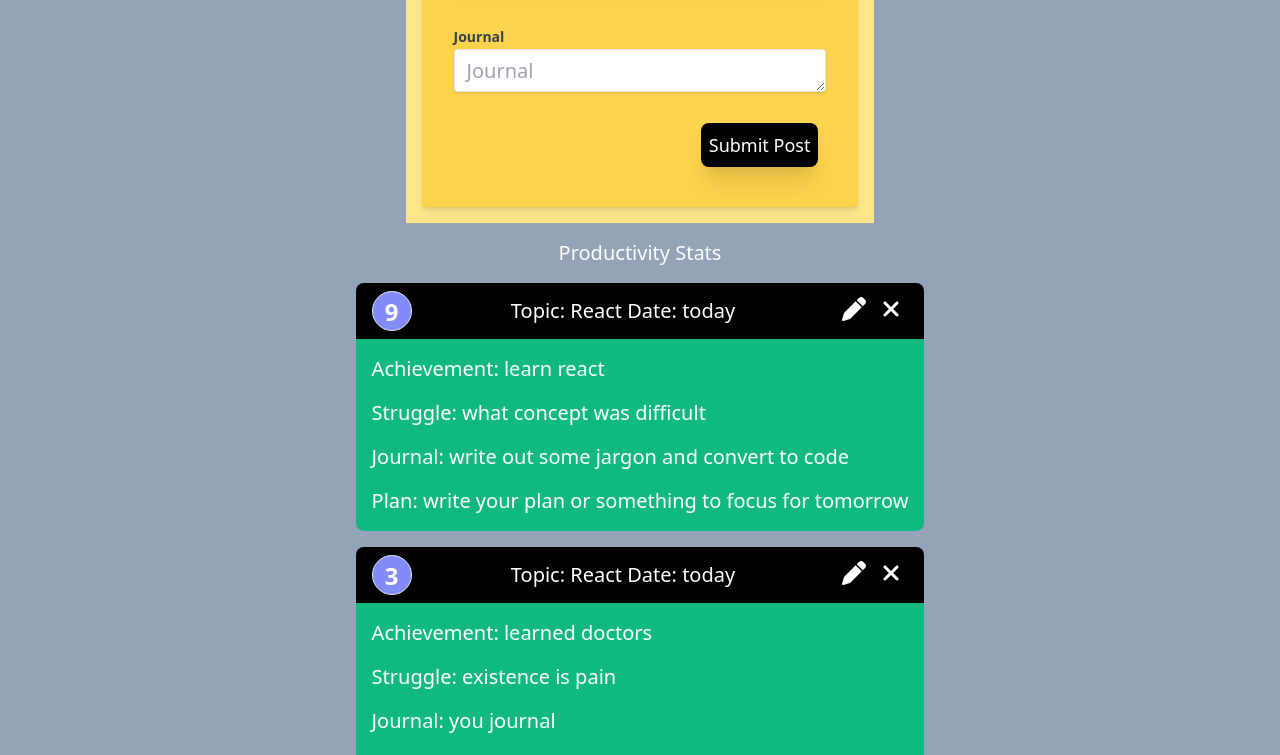
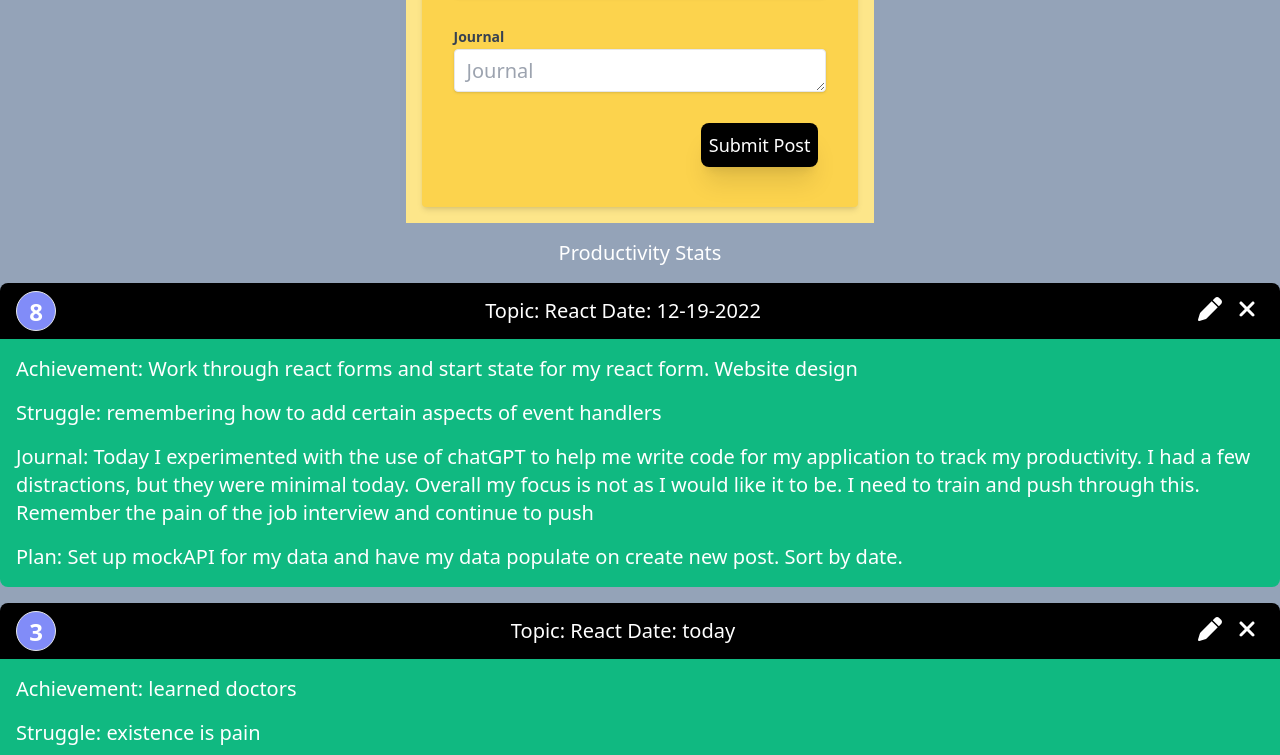
Before and after one commit to mjmitchelldpt1/productivity-tracker, a React (Vite) app: page / in a window 1280 px wide. Shown: the part 544-1299 px from the top of the page. Built offline with nearby package versions, Linux system fonts and the light colour scheme.

Commit message:
deleteEntry by entry id added

```diff
--- a/package.json
+++ b/package.json
@@ -20,6 +20,7 @@
     "react-dom": "^18.2.0",
     "react-icons": "^4.7.1",
     "react-router-dom": "^6.4.5",
+    "react-syntax-highlighter": "^15.5.0",
     "react-textarea-autosize": "^8.4.0",
     "vite-plugin-babel-macros": "^1.0.6"
   },
--- a/src/App.jsx
+++ b/src/App.jsx
@@ -1,4 +1,5 @@
 import { BrowserRouter as Router, Routes, Route } from "react-router-dom";
+import { useState } from "react";
 import Navbar from "./layout/Navbar";
 import Footer from "./layout/Footer";
 import ProductivityForm from "./components/ProductivityForm";
@@ -8,6 +9,53 @@ import About from "./pages/About";
 import Login from "./pages/Login";
 
 function App() {
+  const [productivityData, setProductivityData] = useState([
+    {
+      id: 1,
+      date: "12-19-2022",
+      topic: "React",
+      rating: 8,
+      achievement:
+        "Work through react forms and start state for my react form.  Website design",
+      struggle: "remembering how to add certain aspects of event handlers",
+      journal:
+        "Today I experimented with the use of chatGPT to help me write code for my application to track my productivity.  I had a few distractions, but they were minimal today.  Overall my focus is not as I would like it to be.  I need to train and push through this.  Remember the pain of the job interview and continue to push",
+      plan: "Set up mockAPI for my data and have my data populate on create new post.  Sort by date.",
+    },
+    {
+      id: 2,
+      date: "today",
+      topic: "React",
+      rating: 3,
+      achievement: "learned doctors",
+      struggle: "existence is pain",
+      journal: "you journal",
+      plan: "finish me",
+    },
+    {
+      id: 3,
+      date: "today",
+      topic: "React",
+      rating: 5,
+      achievement: "sort it out mate",
+      struggle: "distractions",
+      journal: "where am i",
+      plan: "procrastinate",
+    },
+  ]);
+
+  const addEntry = (newFormData) => {
+    setProductivityData([newFormData, ...productivityData]);
+  };
+
+  const deleteEntry = (id) => {
+    setProductivityData(productivityData.filter((item) => item.id !== id));
+  };
+
+  const editEntry = (editEntry) => {
+    console.log(editEntry);
+  };
+
   return (
     <Router>
       <div className="flex flex-col h-screen">
@@ -18,9 +66,12 @@ function App() {
               path="/"
               element={
                 <>
-                  <ProductivityForm />
+                  <ProductivityForm addEntry={addEntry} />
                   <ProductivityStats />
-                  <ProductivityList />
+                  <ProductivityList
+                    productivityData={productivityData}
+                    deleteEntry={deleteEntry}
+                  />
                 </>
               }
             />
--- a/src/components/ProductivityForm.jsx
+++ b/src/components/ProductivityForm.jsx
@@ -3,7 +3,7 @@ import Button from "./shared/Button";
 import TextareaAutosize from "react-textarea-autosize";
 import { useState } from "react";
 
-const ProductivityForm = () => {
+const ProductivityForm = ({ addEntry }) => {
   const dateObj = new Date();
   const currentDate = `${dateObj.getMonth()}-${dateObj.getDay()}-${dateObj.getFullYear()}`;
   const [formData, setFormData] = useState({
@@ -35,7 +35,7 @@ const ProductivityForm = () => {
       journal: journal,
       plan: plan,
     };
-    console.log(newFormData);
+    addEntry(newFormData);
   };
 
   return (
--- a/src/components/ProductivityItem.jsx
+++ b/src/components/ProductivityItem.jsx
@@ -5,7 +5,7 @@ import { FontAwesomeIcon } from "@fortawesome/react-fontawesome";
 import { faPen } from "@fortawesome/free-solid-svg-icons";
 import { faXmark } from "@fortawesome/free-solid-svg-icons";
 
-const ProductivityItem = ({ item }) => {
+const ProductivityItem = ({ item, deleteEntry }) => {
   return (
     <div className="flex flex-col my-4">
       <CardHeader>
@@ -23,6 +23,7 @@ const ProductivityItem = ({ item }) => {
           <FontAwesomeIcon
             className="fa-icons hover:text-red-500"
             icon={faXmark}
+            onClick={() => deleteEntry(item.id)}
           />
         </div>
       </CardHeader>
--- a/src/components/ProductivityList.jsx
+++ b/src/components/ProductivityList.jsx
@@ -1,44 +1,12 @@
 import React from "react";
 import ProductivityItem from "./ProductivityItem";
+import { useState } from "react";
 
-const ProductivityList = () => {
-  const dataList = [
-    {
-      id: 1,
-      date: "today",
-      topic: "React",
-      rating: 9,
-      achievement: "learn react",
-      struggle: "what concept was difficult",
-      journal: "write out some jargon and convert to code",
-      plan: "write your plan or something to focus for tomorrow",
-    },
-    {
-      id: 2,
-      date: "today",
-      topic: "React",
-      rating: 3,
-      achievement: "learned doctors",
-      struggle: "existence is pain",
-      journal: "you journal",
-      plan: "finish me",
-    },
-    {
-      id: 3,
-      date: "today",
-      topic: "React",
-      rating: 5,
-      achievement: "sort it out mate",
-      struggle: "distractions",
-      journal: "where am i",
-      plan: "procrastinate",
-    },
-  ];
-
+const ProductivityList = ({ productivityData, deleteEntry }) => {
   return (
     <div className="">
-      {dataList.map((item) => (
-        <ProductivityItem key={item.id} item={item} />
+      {productivityData.map((item) => (
+        <ProductivityItem key={item.id} item={item} deleteEntry={deleteEntry} />
       ))}
     </div>
   );
--- /dev/null
+++ b/src/components/shared/CodeBlock.jsx
@@ -0,0 +1,11 @@
+import SyntaxHighlighter from "react-syntax-highlighter";
+
+import React from "react";
+
+const CodeBlock = ({ codeString }) => {
+  return (
+    <SyntaxHighlighter language="javascript">{codeString}</SyntaxHighlighter>
+  );
+};
+
+export default CodeBlock;
```
Also changed, not shown: 1 other file (tests, documents, lock files or other folders).
